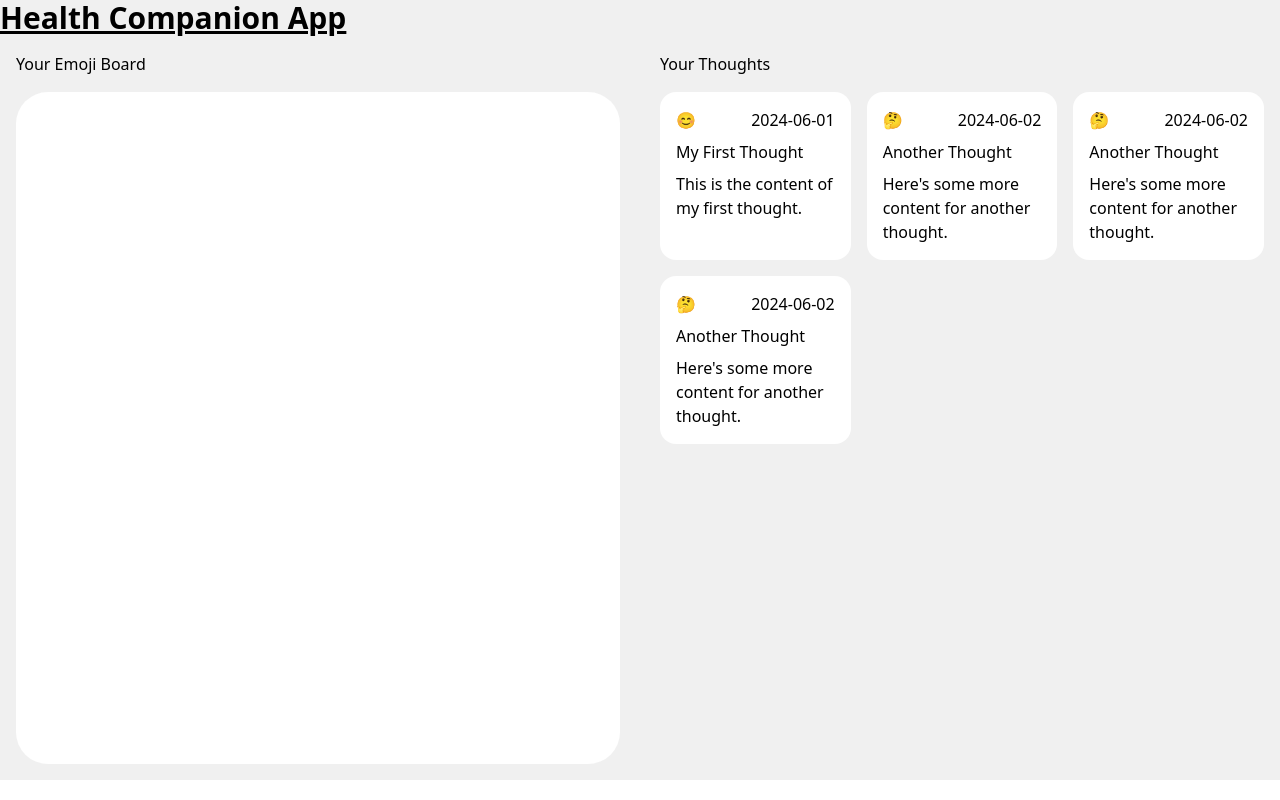
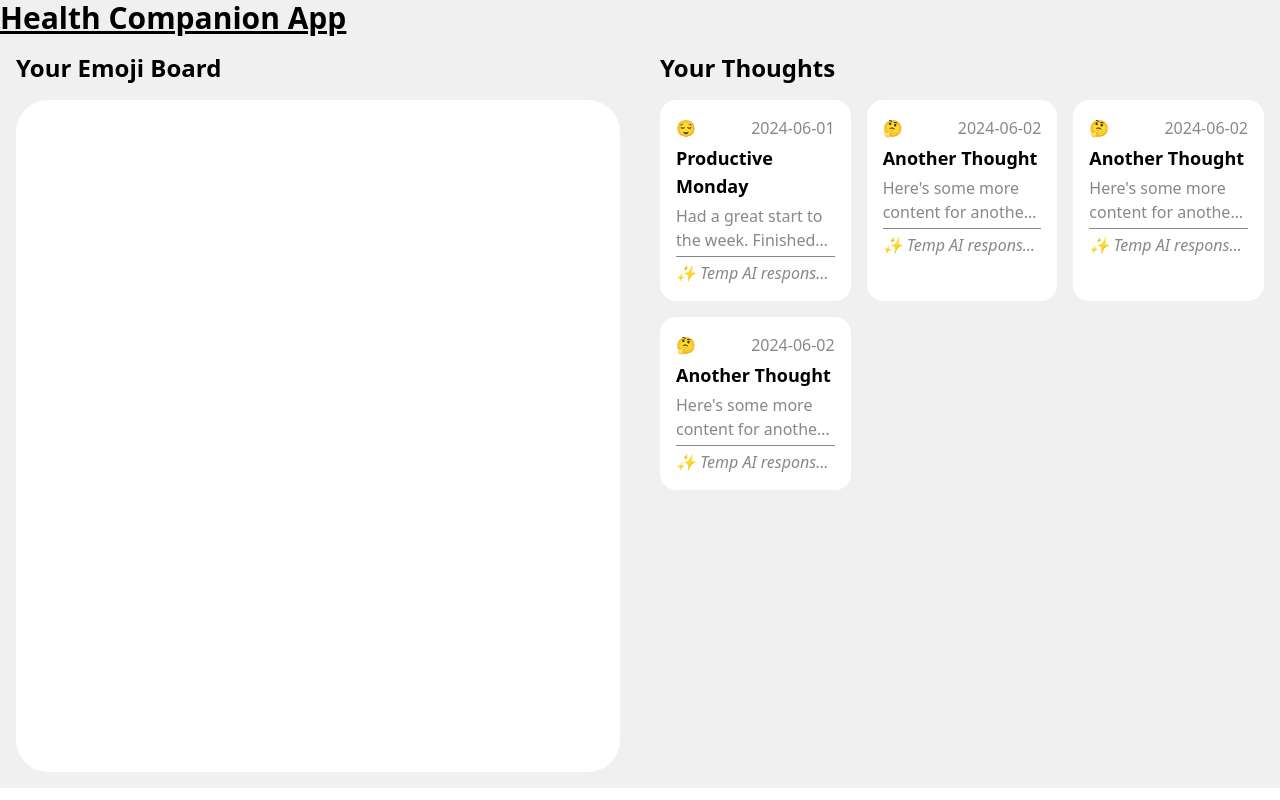
Before and after one commit to silhuang/health-companion-app, a React (Vite) app in the folder frontend/: page / in a window 1280 px wide. Built offline with nearby package versions, Linux system fonts and the light colour scheme.

Commit message:
Update thought card layout

```diff
--- a/frontend/src/components/dashboard/Dashboard.tsx
+++ b/frontend/src/components/dashboard/Dashboard.tsx
@@ -9,37 +9,41 @@ const Dashboard = () => {
     // Fetch thoughts from API or local storage
     setThoughtList([
       {
-        title: "My First Thought",
-        content: "This is the content of my first thought.",
+        title: "Productive Monday",
+        content: "Had a great start to the week. Finished all my tasks early and even had time for waking my dog and cat.",
         date: "2024-06-01",
-        emoji: "😊",
+        emoji: "😌",
+        response: "Thank you for sharing your thought!",
       },
       {
         title: "Another Thought",
         content: "Here's some more content for another thought.",
         date: "2024-06-02",
         emoji: "🤔",
+        response: "That's an interesting perspective.",
       },
       {
         title: "Another Thought",
         content: "Here's some more content for another thought.",
         date: "2024-06-02",
         emoji: "🤔",
+        response: "That's an interesting perspective.",
       },
       {
         title: "Another Thought",
         content: "Here's some more content for another thought.",
         date: "2024-06-02",
         emoji: "🤔",
+        response: "That's an interesting perspective.",
       },
     ]);
   }, []);
 
   return (
-    <div className="flex flex-1 gap-2 bg-background">
+    <div className="md:flex md:flex-1 gap-2 bg-background">
       {/* LEFT SIDE */}
       <div className="flex flex-col gap-4 flex-1 p-4">
-        <h2>Your Emoji Board</h2>
+        <div className="text-2xl font-bold">Your Emoji Board</div>
         <div
           className="rounded-4xl bg-card"
           style={{ height: "calc(100vh - var(--navbar-height, 64px))" }}
@@ -47,14 +51,15 @@ const Dashboard = () => {
       </div>
       {/* RIGHT SIDE */}
       <div className="flex flex-col gap-4 p-4 flex-1">
-        <h2>Your Thoughts</h2>
-        <div className="grid lg:grid-cols-2 xl:grid-cols-3 gap-4">
+        <div className="text-2xl font-bold">Your Thoughts</div>
+        <div className="grid grid-cols-1 lg:grid-cols-2 xl:grid-cols-3 gap-4">
           {thoughtList.map((thought, index) => (
             <ThoughtCard
               title={thought.title}
               content={thought.content}
               date={thought.date}
               emoji={thought.emoji}
+              response={thought.response}
             />
           ))}
         </div>
--- a/frontend/src/components/dashboard/ThoughtCard.tsx
+++ b/frontend/src/components/dashboard/ThoughtCard.tsx
@@ -2,14 +2,16 @@ import type { Thought } from "../../types/thought";
 
 const ThoughtCard = (thought: Thought) => {
   return (
-    <div className="flex flex-col w-full gap-2 rounded-2xl bg-card p-4">
+    <div className="flex flex-col w-full gap-1 rounded-2xl bg-card p-4">
       <div className="flex justify-between">
         <div>{thought.emoji}</div>
-        <div>{thought.date}</div>
+        <div className="text-text-muted">{thought.date}</div>
       </div>
-      <h3>{thought.title}</h3>
+      <div className="text-lg font-bold">{thought.title}</div>
 
-      <div>{thought.content}</div>
+      <div className="text-text-muted line-clamp-2">{thought.content}</div>
+      <hr className="text-text-muted" />
+      <div className="text-text-muted italic truncate">✨ Temp AI response text {thought.content}</div>
     </div>
   );
 };
--- a/frontend/src/index.css
+++ b/frontend/src/index.css
@@ -20,4 +20,5 @@ body {
 @theme {
   --color-background: #f0f0f0;
   --color-card: #fff;
+  --color-text-muted: #888;
 }
--- a/frontend/src/types/thought.ts
+++ b/frontend/src/types/thought.ts
@@ -3,5 +3,5 @@ export interface Thought {
   content: string;
   date: string;
   emoji: string;
-  // response: string;
+  response: string;
 }
```
